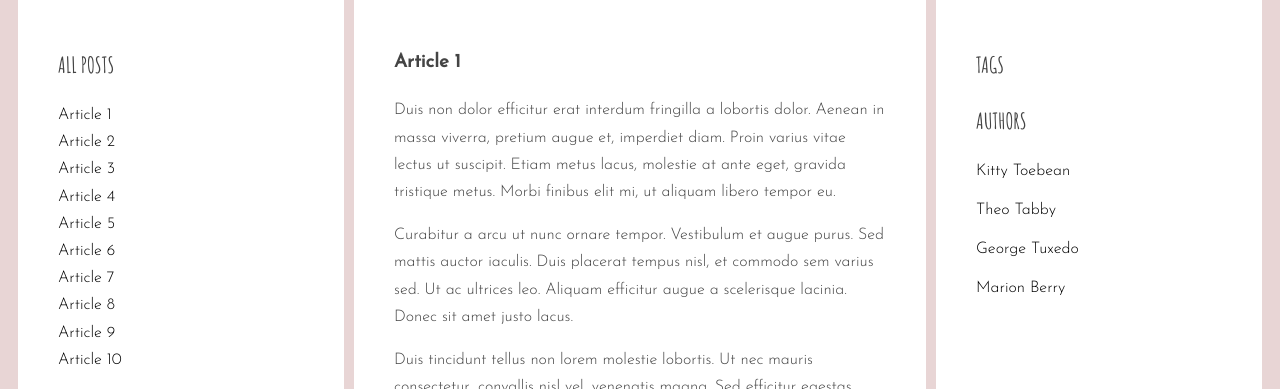
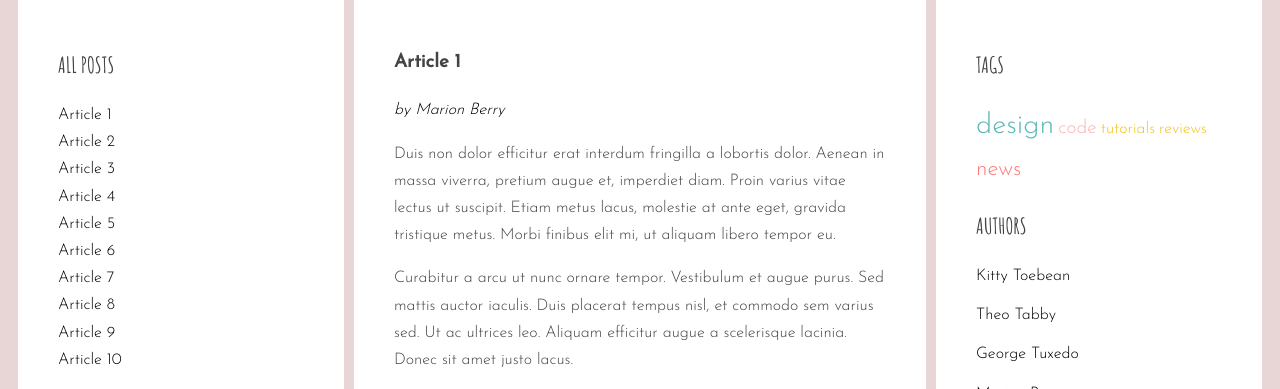
Before and after one commit to gosikxo/javascript-blog, a website: page index.html in a window 1280 px wide. Shown: the part 714-1103 px from the top of the page. Drawn offline with Linux system fonts and the light colour scheme.

Commit message:
Add styles

```diff
--- a/index.html
+++ b/index.html
@@ -249,7 +249,7 @@
                     </ul>
                 </div>
             </article>
-            <article class="post" id="article-10"data-tags="design" data-author="George Tuxedo">
+            <article class="post" id="article-10"data-tags="design news" data-author="George Tuxedo">
                 <h3 class="post-title">Article 10</h3>
                 <p class="post-author"></p>
                 <div class="post-content">
--- a/js/script.js
+++ b/js/script.js
@@ -39,7 +39,6 @@
   optArticleTagsSelector = '.post-tags .list',
   optArticleAuthorsSelector = '.post-author',
   optTagsListSelector = '.tags.list',
-  optCloudClassCount = '5',
   optCloudClassPrefix = 'tag-size-';
 
 
@@ -132,7 +131,7 @@
   /*[NEW] START LOOP: for each tag in allTags: */
   for (let tag in allTags) {
     /*[NEW] generate code of a link and add it to allTagsHTML */
-    allTagsHTML += `<li><a class="${calculateTagClas(allTags[tag], tagsParams)}" href="#tag-${tag}">${tag} (${allTags[tag]})</a></li>`;
+    allTagsHTML += `<li><a class="${calculateTagClass(allTags[tag], tagsParams)}" href="#tag-${tag}">${tag}</a></li>`;
     // allTagsHTML += '<li><a class="" href="#tag-' + tag + '">' + tag + ' (' + allTags[tag] + ') ' + '</a></li>';
   }
   /*[NEW] END LOOP: for each tag in allTags: */
@@ -140,6 +139,8 @@
 
 }
 generateTags();
+
+
 
 function tagClickHandler(event) {
   /* prevent default action for this event */
--- a/sass/styles.scss
+++ b/sass/styles.scss
@@ -6,9 +6,15 @@
 $color-dark: #444;
 $color-pink: #E8D5D5;
 $color-light-pink: #FBF8F5;
+$color-turquoise: #5eb7b7;
+$color-4: #96d1c7;
+$color-3: #fc7978;
+$color-2: #ffafb0;
+$color-1: #f7be16;
 $font-logo: "Amatic SC", cursive;
 $font-header: "Amatic SC", cursive;
 $font-text: "Josefin Sans", sans-serif;
+
 
 /* Global */
 
@@ -138,7 +144,31 @@
   margin: 0;
   padding: 0;
 
+  &.tags li {
+    display: inline-block;
+    margin-right: 4px;
 
+    .tag-size-1 {
+      font-size: 1rem;
+      color: $color-1;
+    }
+    .tag-size-2 {
+      font-size: 1.2rem;
+      color: $color-2;
+    }
+    .tag-size-3 {
+      font-size: 1.4rem;
+      color: $color-3;
+    }
+    .tag-size-4 {
+      font-size: 1.6rem;
+      color: $color-4;
+    }
+    .tag-size-5 {
+      font-size: 1.8rem;
+      color: $color-turquoise;
+    }
+  }
 
   a {
     color: black;
```
Also changed, not shown: css/styles.css, 1 other file.
